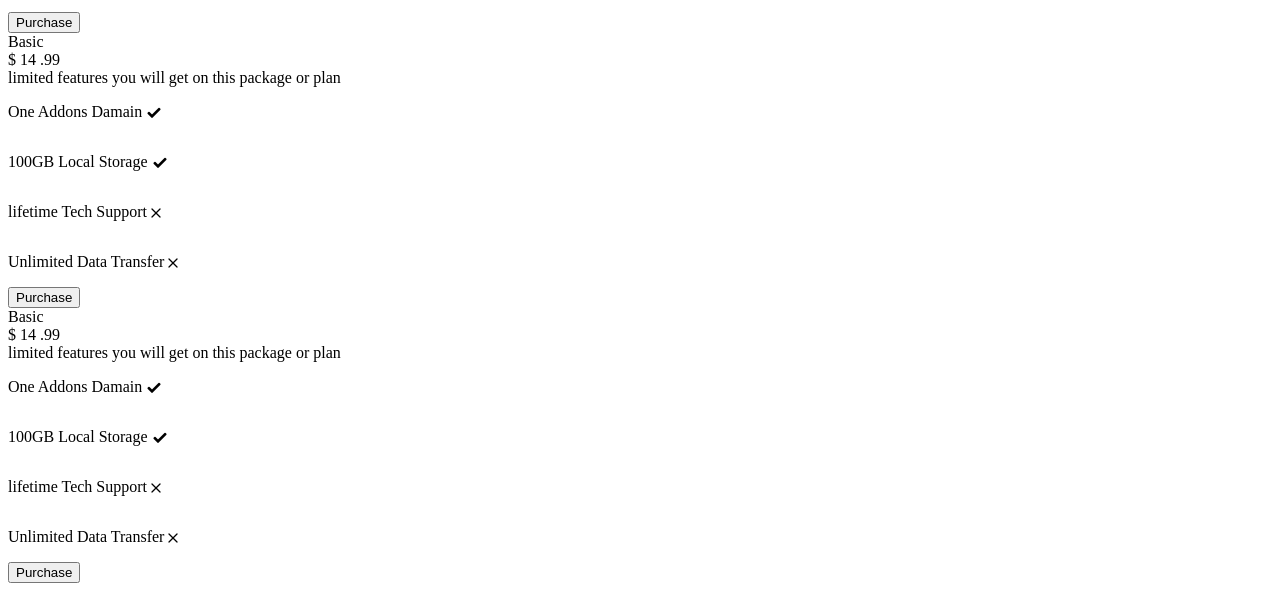
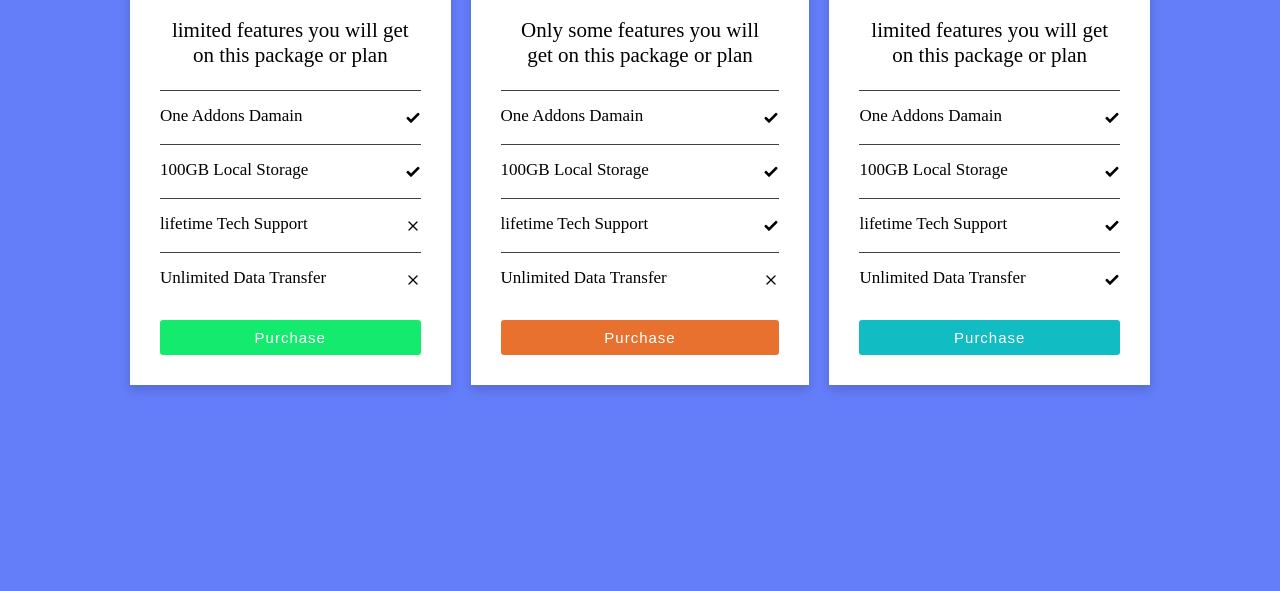
Before and after one commit to mabuhebil/Responsive-Pricing-Table, a plain HTML site: page index.html in a window 1280 px wide. Shown: the part 250-841 px from the top of the page. After the commit the page ends 800 px from the top, so only its background shows below. Drawn offline with Linux system fonts and the light colour scheme.

Commit message:
final update

```diff
--- a/index.html
+++ b/index.html
@@ -10,16 +10,18 @@
 <body>
 
     <div class="container">
-      <div class="cart-one">
+      <div class="cart one">
         <div class="top">
+            <div class="top-box">
             <div class="basic">Basic</div>
             <div class="price-box">
                 <span>$</span>
-                <span>14</span>
+                <span class="main">14</span>
                 <span>.99</span>
             </div>
+            </div>
             <div class="detalis">
-                limited features you will get on this package or plan
+               <p> limited features you will get on this package or plan</p>
             </div>
             <div class="features">
                 <div class="feature">
@@ -39,19 +41,21 @@
                     <img src="x_icon_150997 (1).png" alt="" style="margin-left: -3px;">
                 </div>
             </div>
+            <button>Purchase</button>
         </div>
-        <button>Purchase</button>
       </div>
-      <div class="cart-two">
+      <div class="cart two">
         <div class="top">
-            <div class="basic">Basic</div>
+            <div class="top-box">
+            <div class="basic">Extended</div>
             <div class="price-box">
                 <span>$</span>
-                <span>14</span>
+                <span class="main">16</span>
                 <span>.99</span>
             </div>
+          </div>
             <div class="detalis">
-                limited features you will get on this package or plan
+                <p>Only some features you will get on this package or plan</p>
             </div>
             <div class="features">
                 <div class="feature">
@@ -64,26 +68,28 @@
                 </div>
                 <div class="feature">
                     <p>lifetime Tech Support</p>
-                    <img src="x_icon_150997 (1).png" alt="" style="margin-left: -3px;">
+                    <img src="check.png" alt="">
                 </div>
                 <div class="feature">
                     <p>Unlimited Data Transfer</p>
                     <img src="x_icon_150997 (1).png" alt="" style="margin-left: -3px;">
                 </div>
             </div>
+            <button>Purchase</button>
         </div>
-        <button>Purchase</button>
       </div>
-      <div class="cart-three">
+      <div class="cart three">
         <div class="top">
-            <div class="basic">Basic</div>
+            <div class="top-box">
+            <div class="basic">Premium</div>
             <div class="price-box">
                 <span>$</span>
-                <span>14</span>
+                <span class="main">18</span>
                 <span>.99</span>
             </div>
+          </div>
             <div class="detalis">
-                limited features you will get on this package or plan
+               <p> limited features you will get on this package or plan</p>
             </div>
             <div class="features">
                 <div class="feature">
@@ -96,15 +102,15 @@
                 </div>
                 <div class="feature">
                     <p>lifetime Tech Support</p>
-                    <img src="x_icon_150997 (1).png" alt="" style="margin-left: -3px;">
+                    <img src="check.png" alt="">
                 </div>
                 <div class="feature">
                     <p>Unlimited Data Transfer</p>
-                    <img src="x_icon_150997 (1).png" alt="" style="margin-left: -3px;">
+                    <img src="check.png" alt="">
                 </div>
             </div>
+            <button>Purchase</button>
         </div>
-        <button>Purchase</button>
       </div>
     </div>
 
--- a/style.css
+++ b/style.css
@@ -1,5 +1,6 @@
 .container .top .features img{
     width: 16px;
+    height: 16px;
     display: inline;
     margin-bottom: -4px;
     background-color: transparent;
@@ -8,3 +9,138 @@
 .container .top .features p{
     display: inline-block;
 }
+*{
+    box-sizing: border-box;
+}
+body{
+    display: flex;
+    justify-content: center;
+    align-items: center;
+    min-height: 90vh;
+    background-color:#647df9 ;
+
+}
+.detalis p{
+    text-align: center;
+    display: flex;
+    flex-wrap: wrap;
+    padding: 0 10px;
+    width: 100%;
+}
+.detalis p{
+    font-size: 21px;
+    font-weight: 500;
+}
+.container{
+    max-width: 1090px;
+    width: 100%;
+    display: flex;
+    justify-content: space-between;
+    align-items: center;
+    padding: 25px;
+}
+.container .cart{
+    width: calc(33%-30px);
+    background-color: #fff;
+    display: flex;
+    justify-content: space-around;
+    align-items: center;
+    flex-wrap: wrap;
+    text-align: center;
+    margin: 0 10px;
+    padding: 15px 30px 30px 30px;
+    box-shadow: 0 5px 10px rgba(0, 0, 0, 0.15);
+}
+.container .cart .top .top-box{
+height: 130px;
+background-color: red;
+color: #fff;
+padding: 12px 0 0 0;
+clip-path: polygon(0 0 ,100% 0 , 100% 53% , 49% 100% , 0 53%);
+}
+.container .cart .top .top-box .basic {
+    font-size: 27px;
+    font-weight: 40;
+    margin-bottom: 10px;
+
+}
+.container .cart .top .top-box  .price-box  span{
+    font-size: 15px;
+}
+.container .cart .top .top-box  .price-box .main{
+    font-size: 45px;
+
+}
+.container .cart .top .features .feature p{
+    font-size: 17px;
+
+}
+.container .cart .top .features .feature {
+    display: flex;
+    justify-content: space-between;
+    align-items: center;
+    position: relative;
+}
+.container .cart .top .features .feature::before {
+    content: "";
+    width: 100%;
+    height: 1px;
+    position: absolute;
+    background-color: #434040;
+    margin-top: -50px;
+}
+.container .cart button{
+    border: none;
+    outline: none;
+    height: 35px;
+    margin-top: 15px;
+    width: 100%;
+    color: #fff;
+    background-color: red;
+    font-size: 15px;
+    font-weight: 400;
+    letter-spacing: 1px;
+    cursor: pointer;
+    border-radius: 3px;
+    display: block;
+    transition: all 0.3s ease;
+}
+.container .cart button:hover{
+    filter: brightness(90%);
+}
+.container .one .top .top-box,
+.container  .one button{
+    background: #14eb6e;
+}
+.container .two .top .top-box,
+.container  .two button{
+    background: #e87130;
+}
+.container .three .top .top-box,
+.container  .three button{
+    background: #11BCC3;
+}
+
+@media (max-width:1000px){
+    .container {
+        display: flex;
+        flex-wrap: wrap;
+        width: calc(50% -20);
+        margin-bottom: 20px;
+        justify-content: center;
+        align-items: center;
+
+    }
+    .container .cart{
+        width: calc(50% -20);
+        margin-bottom: 30px;
+
+    }
+}
+
+@media (max-width:715px){
+    .container .cart{
+        width: 100%;
+        margin-bottom: 20px;
+    }
+}
```
